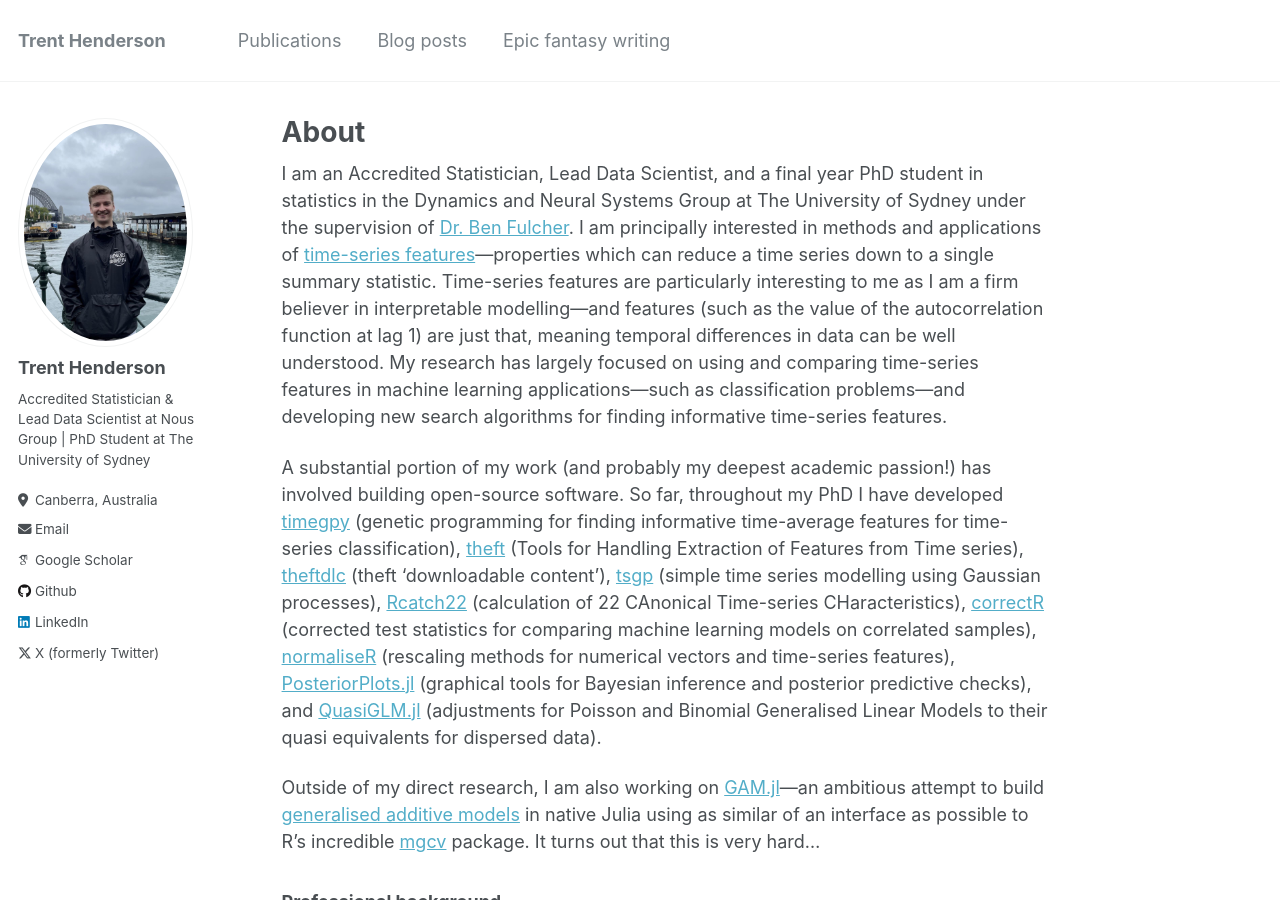
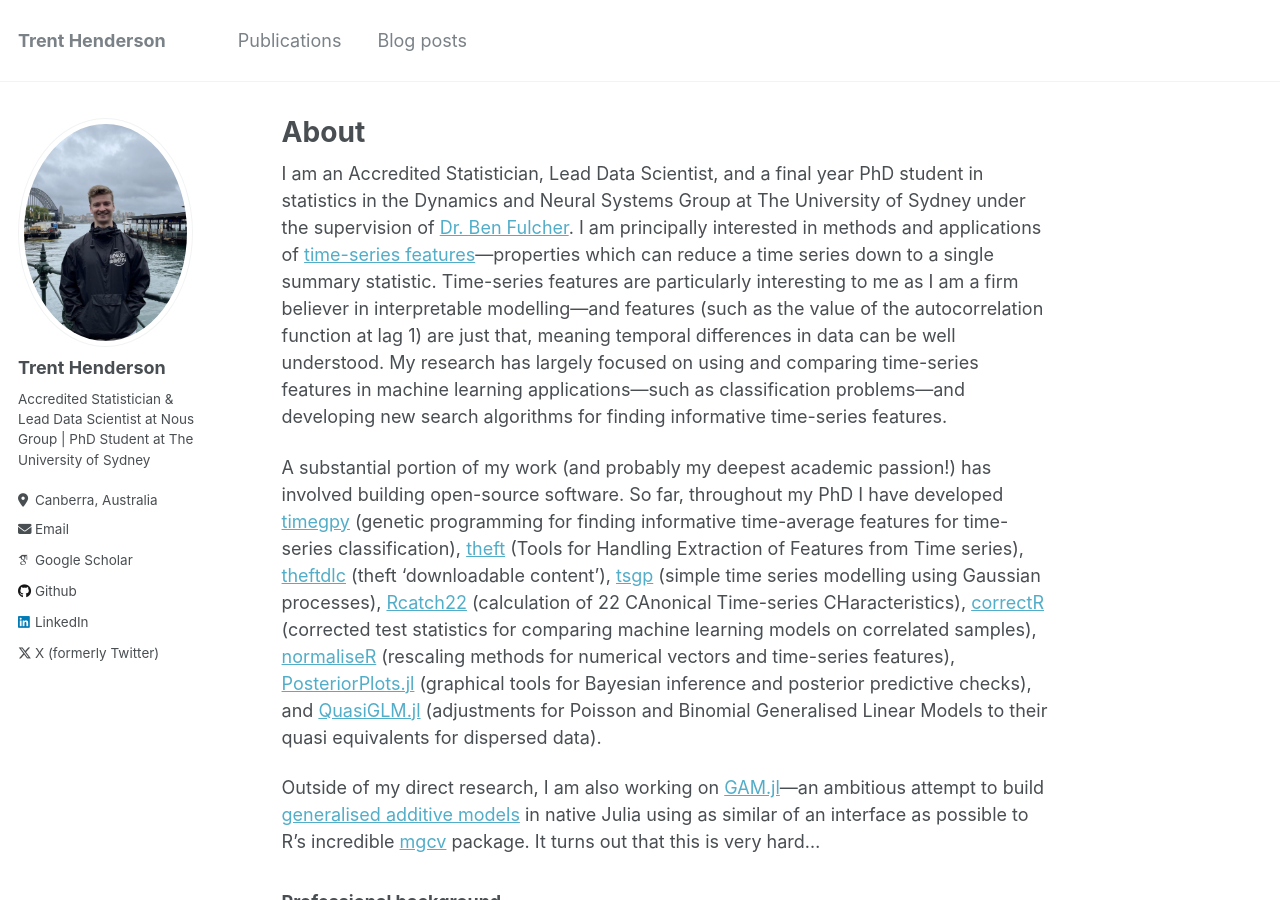
Before and after one commit to hendersontrent/hendersontrent.github.io, a Jekyll site: the page built from _pages/about.md, in a window 1280 px wide and 900 px high. Built offline with Jekyll 4.4.1, drawn with Linux system fonts in a browser that asks for light colours; some web fonts are replaced.

Commit message:
Update navigation.yml

```diff
--- a/_data/navigation.yml
+++ b/_data/navigation.yml
@@ -5,6 +5,3 @@ main:
 
   - title: "Blog posts"
     url: /posts/
-
-  - title: "Epic fantasy writing"
-    url: /epic-fantasy-writing/
```
